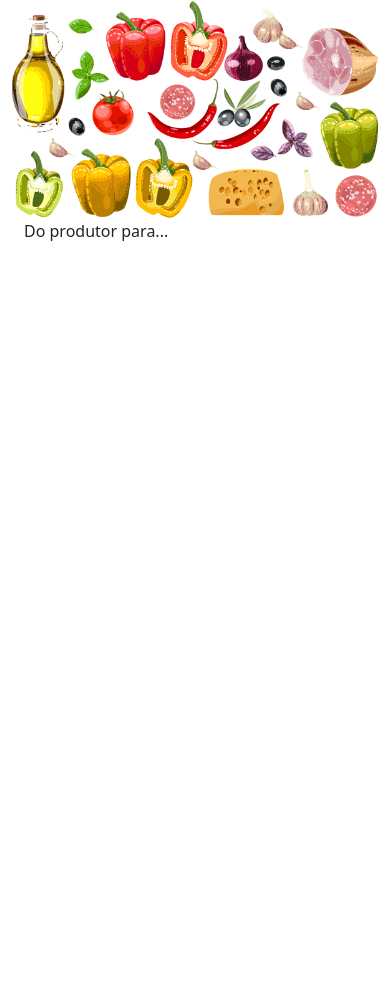
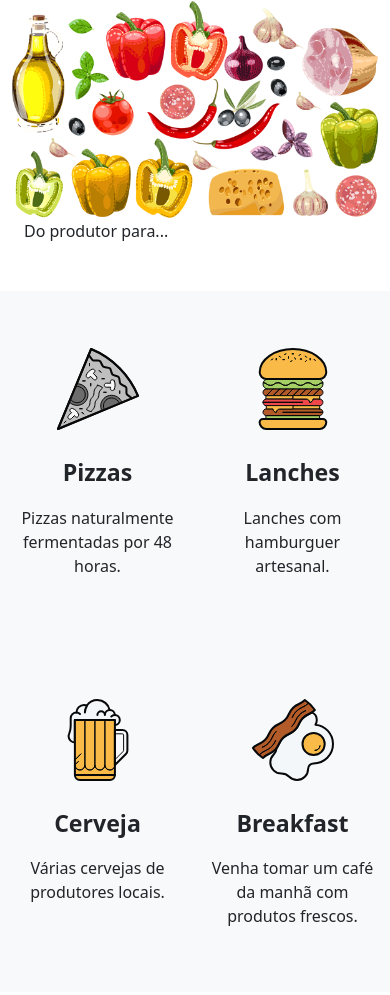
Before and after one commit to laercio-asa/Bootstrap-SitePizzaria, a plain HTML site: page index.html in a window 390 px wide. Shown: the part 4001-4996 px from the top of the page. Before the commit the page ends 4604 px from the top, so only its background shows below. Drawn offline with nearby package versions, Linux system fonts and the light colour scheme; a web font is replaced by a local one.

Commit message:
14/08/2025

```diff
--- a/index.html
+++ b/index.html
@@ -28,7 +28,8 @@
                 <a class="navbar-brand pt-0 ps-5" href="index.html">
                     <img src="./img/logotipos/logotipo_menu.png" alt="" height="80">
                 </a>
-                <div class="font-irish mt-2 fs-1 text-white" style="text-shadow: 2px 2px 5px black;">
+                <div class="font-irish mt-2 fs-1 text-white"
+                    style="text-shadow: 2px 2px 5px black;">
                     Pizzeria TestaResto
                 </div>
             </div>
@@ -41,7 +42,7 @@
                     <li class="nav-item">
                         <a class="nav-link fw-semibold" aria-current="page" href="index.html">Home</a>
                     </li>
-                    <li class="nav-item">
+                    <li class="nav-item text-danger">
                         <a class="nav-link" href="#quem_somos">Quem somos</a>
                     </li>
                     <li class="nav-item">
@@ -363,6 +364,50 @@
     </section>
 
 
+    <section>
+        <div class="container-fluid my-5 bg-body-tertiary">
+            <!-- Usar a GRID do Bootstrap -->
+            <div class="row">
+                <!-- primeiro card -->
+                <div class="col-lg-3 col-6 text-center py-5 pizza-menu">
+                    <img class="img-pizza" src="./img/slider/pizza.svg" height="100px">
+                    <p class="mt-3 fs-3 fw-bold">Pizzas</p>
+                    <p class="px-1 px-sm-3 px-md-5">
+                        Pizzas naturalmente fermentadas por 48 horas.
+                    </p>
+                </div>
+                <!-- fim do primeiro card -->
+                <!-- primeiro card -->
+                <div class="col-lg-3 col-6 text-center py-5">
+                    <img src="./img/slider/burger.svg" height="100px">
+                    <p class="mt-3 fs-3 fw-bold">Lanches</p>
+                    <p class="px-1 px-sm-3 px-md-5">
+                        Lanches com hamburguer artesanal.
+                    </p>
+                </div>
+                <!-- fim do primeiro card -->
+                <!-- primeiro card -->
+                <div class="col-lg-3 col-6 text-center py-5">
+                    <img src="./img/slider/beer.svg" height="100px">
+                    <p class="mt-3 fs-3 fw-bold">Cerveja</p>
+                    <p class="px-1 px-sm-3 px-md-5">
+                        Várias cervejas de produtores locais.
+                    </p>
+                </div>
+                <!-- fim do primeiro card -->
+                <!-- primeiro card -->
+                <div class="col-lg-3 col-6 text-center py-5">
+                    <img src="./img/slider/omelette.svg" height="100px">
+                    <p class="mt-3 fs-3 fw-bold">Breakfast</p>
+                    <p class="px-1 px-sm-3 px-md-5">
+                        Venha tomar um café da manhã com produtos frescos.
+                    </p>
+                </div>
+                <!-- fim do primeiro card -->
+            </div>
+        </div>
+    </section>
+
     <p>&nbsp;</p>
     <p>&nbsp;</p>
     <p>&nbsp;</p>
--- a/js/script.js
+++ b/js/script.js
@@ -1,13 +1,16 @@
 window.addEventListener('scroll', function () {
     const posicao = window.scrollY;
-    console.log(posicao);
+    //console.log(posicao);
     if (posicao > 100) {
         //document.getElementById("navbar").classList.add("bg-body-tertiary");
-        alfa = 1 - ((posicao>=300)?0:(posicao - 100) / 200);
+        alfa = ((posicao>=300)?1:(posicao - 100) / 200);
         console.log(alfa);
-        this.document.getElementById("navbar").style.backgroundColor = "rgba(248, 249, 250, " + alfa + ")";
+        this.document.getElementById("navbar").style.backgroundColor =
+            "rgba(248, 249, 250, " + alfa + ")";
+
     }
     else {
-        this.document.getElementById("navbar").style.backgroundColor = "rgba(248, 249, 250, 0)";
+        this.document.getElementById("navbar").style.backgroundColor =
+            "rgba(248, 249, 250, 0)";
     }
 });
```
Also changed, not shown: css/style.css (line endings or trailing spaces).
